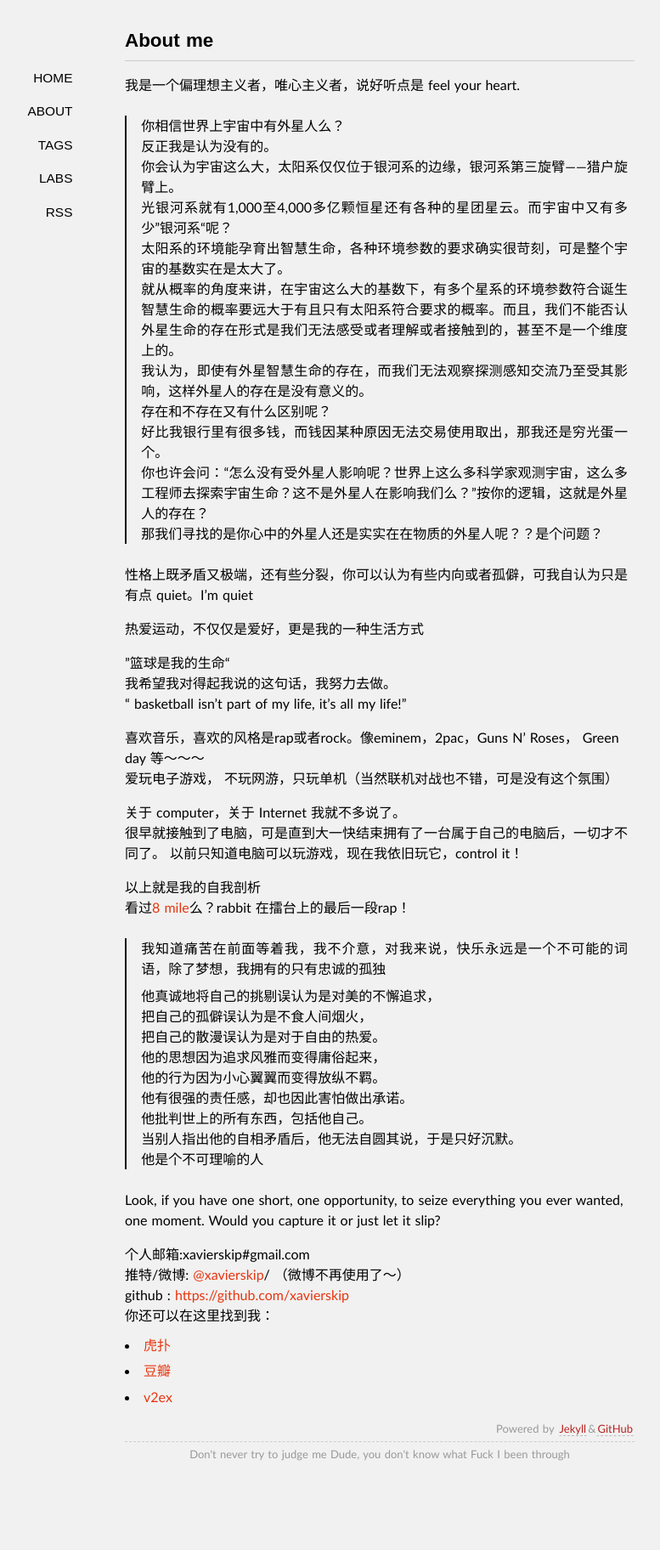
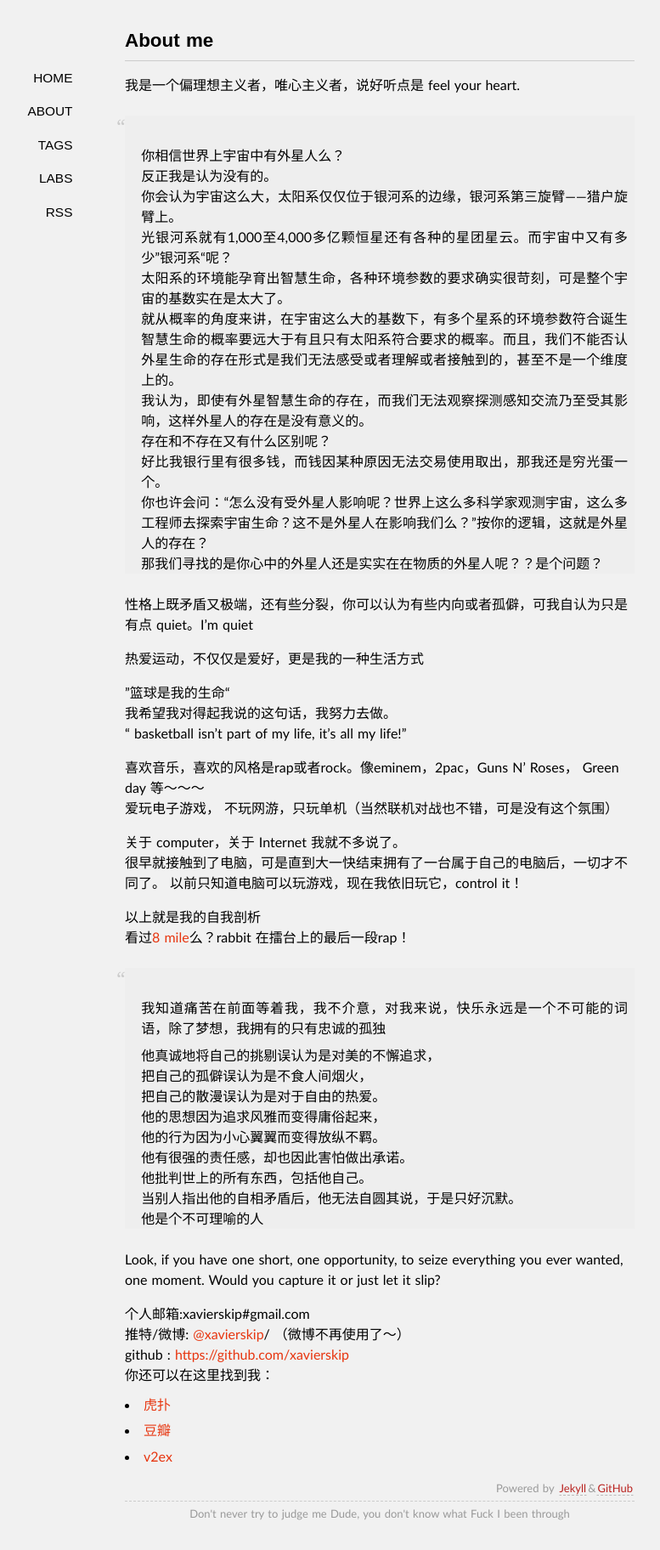
Before and after one commit to xavierskip/xavierskip.github.io, a Jekyll site: the page built from about/index.md, in a window 1280 px wide. Shown: the whole page at 85% size, without its empty margins (193-970 px from the left). Built offline with Jekyll 4.4.1, drawn with Linux system fonts in a browser that asks for light colours; some web fonts are replaced; Markdown is read by kramdown in place of the engine named in the settings; comment, search, counter and statistics services are not loaded; before the commit the page ends 1754 px from its top, so only the background shows below that.

Commit message:
blockquote

```diff
--- a/media/css/style.css
+++ b/media/css/style.css
@@ -29,8 +29,17 @@ li{padding:.2em 0;}
 ol,ul{list-style-position:inside;}
 ol ul, ul ol, ul ul, ol ol {margin-left:1em;}
 pre code{margin:1em 0;font-size:13px;line-height:1.6;display:block;overflow:auto;}
-blockquote{display:block;text-align:justify;box-shadow: 2px 0 0 #111 inset;}
-blockquote{margin:1em 0em;padding:0;}
+blockquote{
+	display:block;margin:1em 0em;padding:0;text-align:justify;
+	background-color: #EEE;
+}
+blockquote::before{
+	content: "“";
+	font-size: 23px;
+	margin-left: -10px;
+	font-family: georgia,serif;
+	color: #ccc;
+}
 blockquote p{margin:0.5em;padding:0 0 0 0.7em;}
 #container{width:600px;margin:2em auto;display:block;padding:0 2em;}
 .content{font-size:16px;line-height:24px;}
```
Also changed, not shown: media/css/__home.css (renamed from media/css/home.css).
